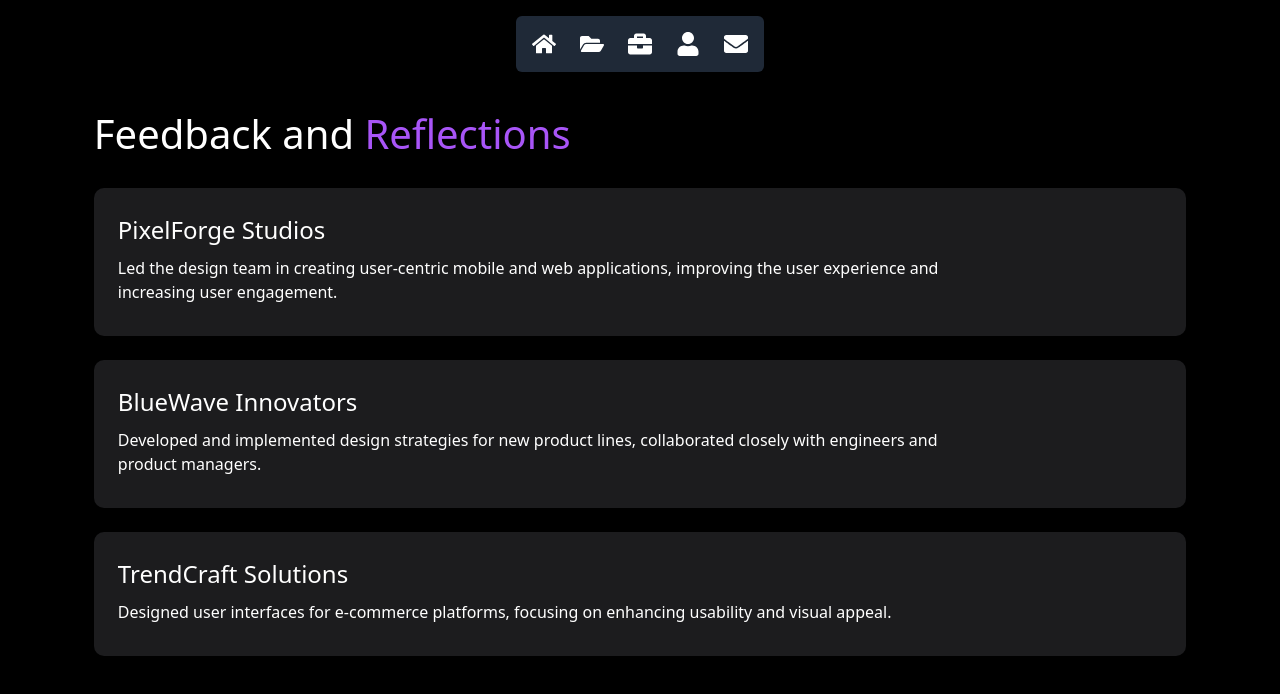
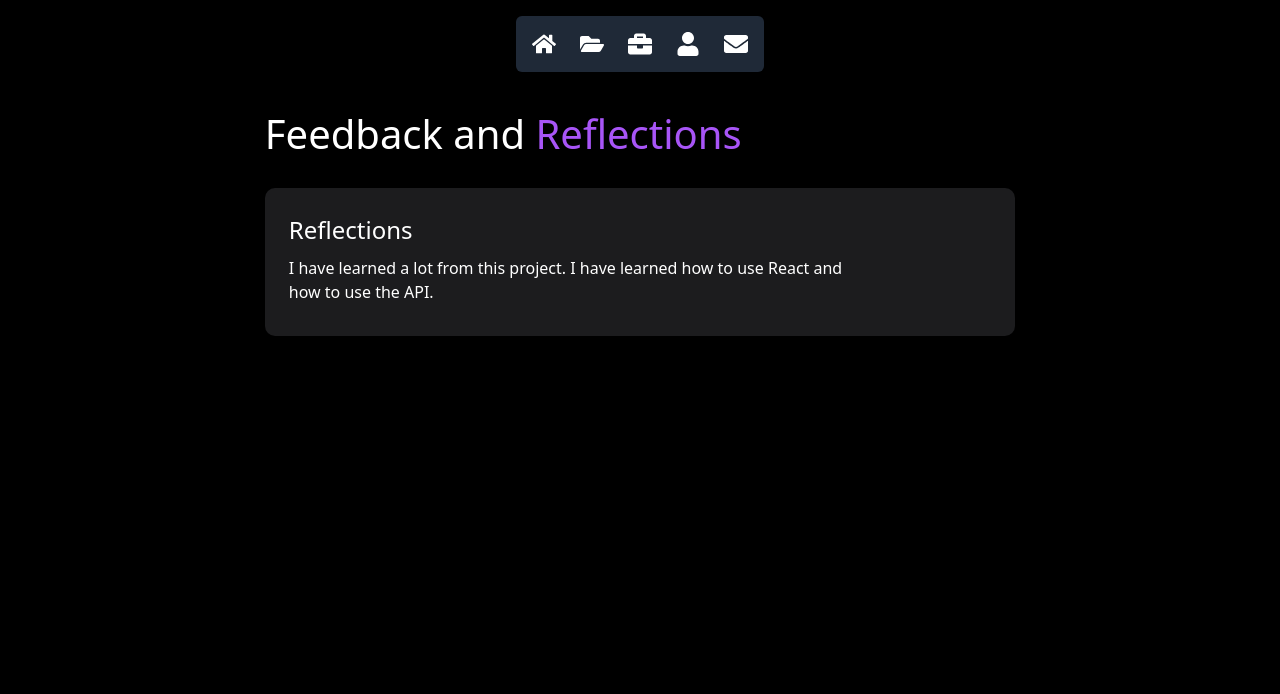
Before and after one commit to mukonaz/Portfolio-site, a React (Create React App) app: page /experience in a window 1280 px wide. Shown: the top 694 px of the page. Built offline with nearby package versions, Linux system fonts and the light colour scheme.

Commit message:
update ExperienceSection company and description; update project links in ProjectsSection

```diff
--- a/src/components/ExperienceSection.js
+++ b/src/components/ExperienceSection.js
@@ -4,21 +4,10 @@ import './ExperienceSection.css';
 const ExperienceSection = () => {
   const experiences = [
     {
-      company: 'PixelForge Studios',
+      company: 'Reflections',
       description:
-        'Led the design team in creating user-centric mobile and web applications, improving the user experience and increasing user engagement.',
+        'I have learned a lot from this project. I have learned how to use React and how to use the API.',
 
-    },
-    {
-      company: 'BlueWave Innovators',
-      description:
-        'Developed and implemented design strategies for new product lines, collaborated closely with engineers and product managers.',
-
-    },
-    {
-      company: 'TrendCraft Solutions',
-      description:
-        'Designed user interfaces for e-commerce platforms, focusing on enhancing usability and visual appeal.',
     },
   ];
 
--- a/src/components/ProjectsSection.js
+++ b/src/components/ProjectsSection.js
@@ -37,56 +37,56 @@ const projects = [
     title: "Shopping List Application",
     description: "React",
     image: "https://via.placeholder.com/300x200",
-    link:"https://github.com/mukonaz/employee-registration"
+    link:"https://github.com/mukonaz/Shopping-List-Redux"
   },
   {
     id: 6,
     title: "News App",
     description: "React",
     image: "https://via.placeholder.com/300x200",
-    link:"https://github.com/mukonaz/employee-registration"
+    link:"https://github.com/mukonaz/react-news-app"
   },
   {
     id: 7,
     title: "Recipe App",
     description: "React",
     image: "https://via.placeholder.com/300x200",
-    link:"https://github.com/mukonaz/employee-registration"
+    link:"https://github.com/mukonaz/online-recipe"
   },
   {
     id: 8,
     title: "Server Nodejs",
     description: "Nodejs",
     image: "https://via.placeholder.com/300x200",
-    link:"https://github.com/mukonaz/employee-registration"
+    link:"https://github.com/mukonaz/basic-server"
   },
   {
     id: 9,
     title: "Shopping Nodejs",
     description: "Nodejs",
     image: "https://via.placeholder.com/300x200",
-    link:"https://github.com/mukonaz/employee-registration"
+    link:"https://github.com/mukonaz/shopping-list-app-node"
   },
   {
     id: 10,
     title: "Book dictionary Nodejs",
     description: "Nodejs",
     image: "https://via.placeholder.com/300x200",
-    link:"https://github.com/mukonaz/employee-registration"
+    link:"https://github.com/mukonaz/Book-Directory"
   },
   {
     id: 11,
     title: "Quiz App",
     description: "Nodejs",
     image: "https://via.placeholder.com/300x200",
-    link:"https://github.com/mukonaz/employee-registration"
+    link:"https://github.com/mukonaz/quiz--app"
   },
   {
     id: 12,
     title: "Memory Game",
     description: "Nodejs",
     image: "https://via.placeholder.com/300x200",
-    link:"https://github.com/mukonaz/employee-registration"
+    link:"https://github.com/mukonaz/card-game"
   },
 ];
 
```
